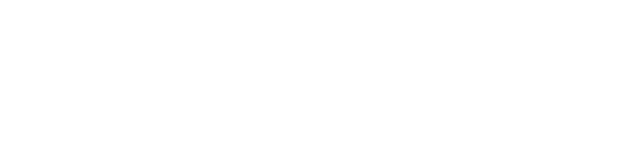
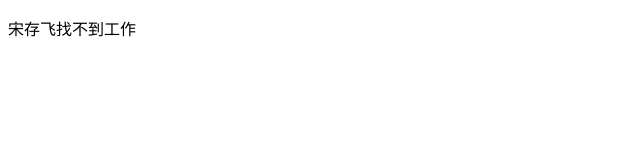
Before and after one commit to taojialei-max/xinXM, a plain HTML site: page index.html in a window 1280 px wide. Shown: the whole page, without its empty margins (0-640 px from the left). Drawn offline with Linux system fonts and the light colour scheme.

Commit message:
新添加一个p

```diff
--- a/index.html
+++ b/index.html
@@ -7,6 +7,6 @@
     <title>Document</title>
 </head>
 <body>
-
+    <p>宋存飞找不到工作</p>
 </body>
 </html>
```
